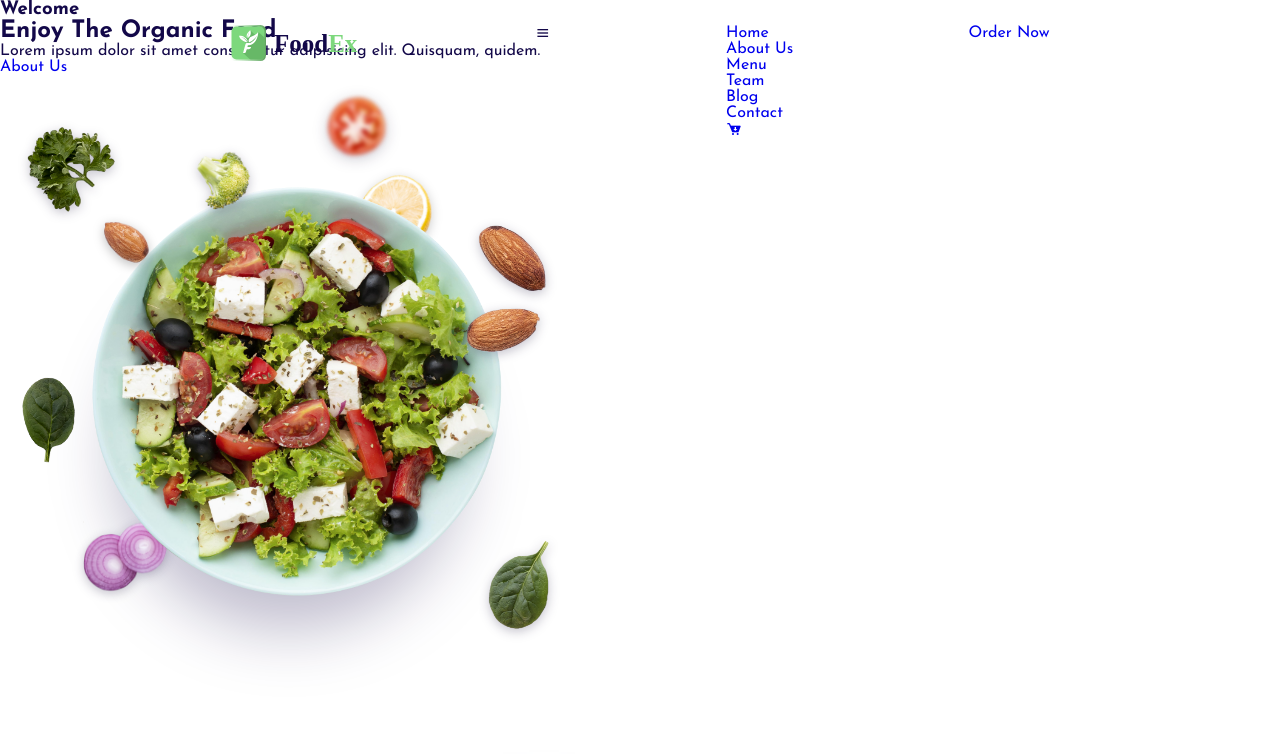
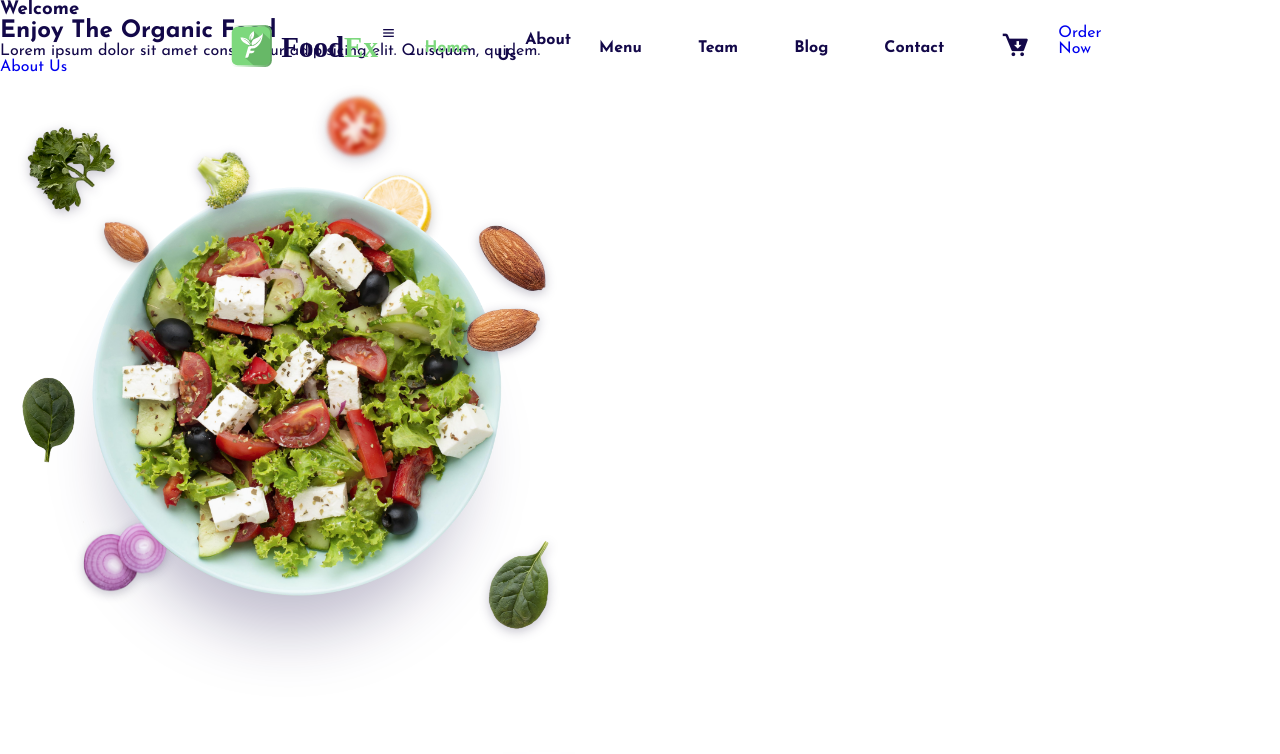
Before and after one commit to ankushsingh24/FoodEx, a plain HTML site: page index.html in a window 1280 px wide. Shown: the top 754 px of the page. Drawn offline with nearby package versions, Linux system fonts and the light colour scheme.

Commit message:
navbar content styled

```diff
--- a/style/style.css
+++ b/style/style.css
@@ -36,3 +36,34 @@ header {
   z-index: 100;
   transition: all 0.35s ease-in;
 }
+
+.logo img {
+  min-width: 100%;
+  width: 150px;
+  height: auto;
+}
+
+.navbar {
+  display: flex;
+  align-items: center;
+}
+
+.navbar a {
+  font-size: var(--p-font);
+  color: var(--text-color);
+  padding: 10px 28px;
+  font-weight: 700;
+  transition: all 0.35s ease;
+}
+
+.navbar a:hover {
+  color: var(--main-color);
+}
+
+.navbar a.active {
+  color: var(--main-color);
+}
+
+.navbar a.cart {
+  font-size: 30px;
+}
```
Lines whose indentation alone changed are shown as unchanged.
